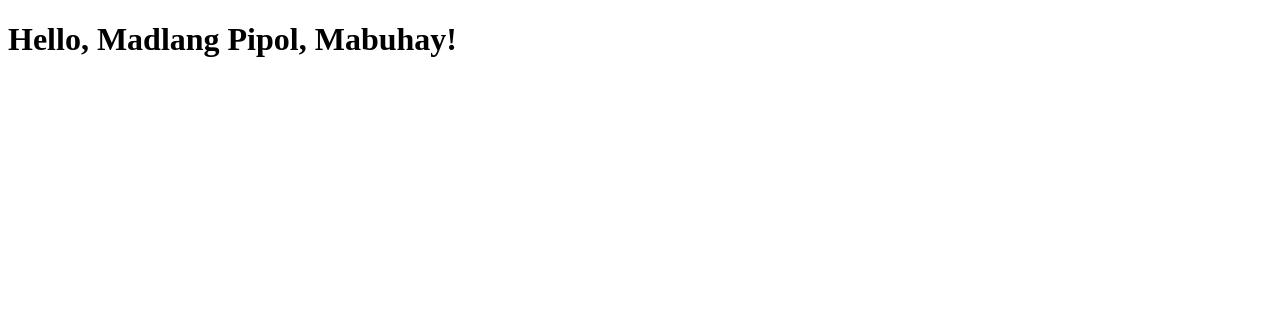
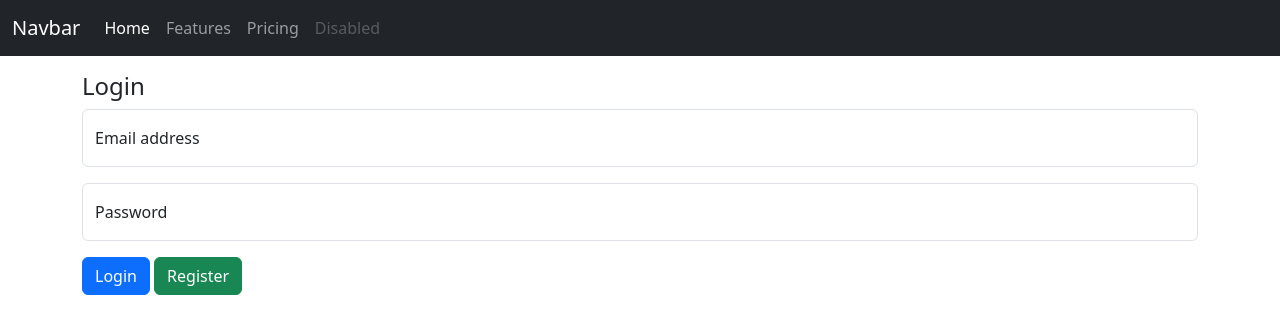
Before and after one commit to nicoleangelaxx/4_1_n_goroza_web, a website: page public/index.html in a window 1280 px wide. Drawn offline with nearby package versions, Linux system fonts and the light colour scheme.

Commit message:
Bootstrap-index.file

```diff
--- a/public/index.html
+++ b/public/index.html
@@ -3,10 +3,58 @@
 <head>
     <meta charset="UTF-8">
     <meta name="viewport" content="width=device-width, initial-scale=1.0">
+    <link
+    href="https://cdn.jsdelivr.net/npm/bootstrap@5.3.2/dist/css/bootstrap.min.css"
+    rel="stylesheet"
+    integrity="sha384-T3c6CoIi6uLrA9TneNEoa7RxnatzjcDSCmG1MXxSR1GAsXEV/Dwwykc2MPK8M2HN"
+    crossorigin="anonymous">
+
     <title>Homepage</title>
     <script src="index.js"></script>
+
 </head>
 <body>
-    <h1>Hello, Madlang Pipol, Mabuhay!</h1>
+    <div>
+        <nav class="navbar navbar-expand-lg navbar-dark bg-dark">
+            <div class="container-fluid">
+              <a class="navbar-brand" href="#">Navbar</a>
+              <button class="navbar-toggler" type="button" data-bs-toggle="collapse" data-bs-target="#navbarNav" aria-controls="navbarNav" aria-expanded="false" aria-label="Toggle navigation">
+                <span class="navbar-toggler-icon"></span>
+              </button>
+              <div class="collapse navbar-collapse" id="navbarNav">
+                <ul class="navbar-nav">
+                  <li class="nav-item">
+                    <a class="nav-link active" aria-current="page" href="#">Home</a>
+                  </li>
+                  <li class="nav-item">
+                    <a class="nav-link" href="#">Features</a>
+                  </li>
+                  <li class="nav-item">
+                    <a class="nav-link" href="#">Pricing</a>
+                  </li>
+                  <li class="nav-item">
+                    <a class="nav-link disabled" aria-disabled="true">Disabled</a>
+                  </li>
+                </ul>
+              </div>
+            </div>
+          </nav>
+    </div>
+    <div class="container mt-3">
+        <h4>Login</h4>
+        <div class="form-floating mb-3">
+            <input type="email" class="form-control" id="floatingInput" placeholder="name@example.com">
+            <label for="floatingInput">Email address</label>
+          </div>
+          <div class="form-floating">
+            <input type="password" class="form-control" id="floatingPassword" placeholder="Password">
+            <label for="floatingPassword">Password</label>
+          </div>
+          <div class="mt-3">
+          <button type="button" class="btn btn-primary">Login</button>
+          <button type="button" class="btn btn-success">Register</button>
+        </div>
+    </div>
+
 </body>
 </html>
```
